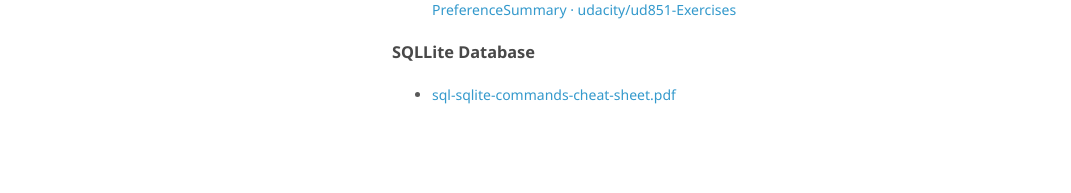
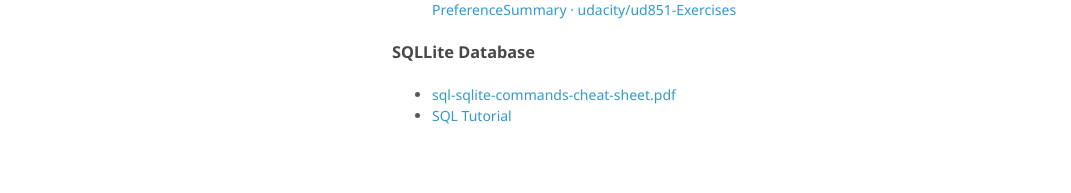
Before and after one commit to oscarb/pad, a Jekyll site: the page built from _docs/android-development-notes.md, in a window 1280 px wide. Shown: the part 1986-2179 px from the top of the page, without its empty margins (128-1199 px from the left). Built offline with Jekyll 4.4.1, drawn with Linux system fonts in a browser that asks for light colours; some web fonts are replaced.

Commit message:
Updated android-development-notes.md

```diff
--- a/_docs/android-development-notes.md
+++ b/_docs/android-development-notes.md
@@ -84,3 +84,4 @@ Update preference fragment
 ### SQLLite Database
 
 * [sql-sqlite-commands-cheat-sheet.pdf](https://d17h27t6h515a5.cloudfront.net/topher/2016/September/57ed880e_sql-sqlite-commands-cheat-sheet/sql-sqlite-commands-cheat-sheet.pdf)
+* [SQL Tutorial](http://www.w3schools.com/sql/)
```
